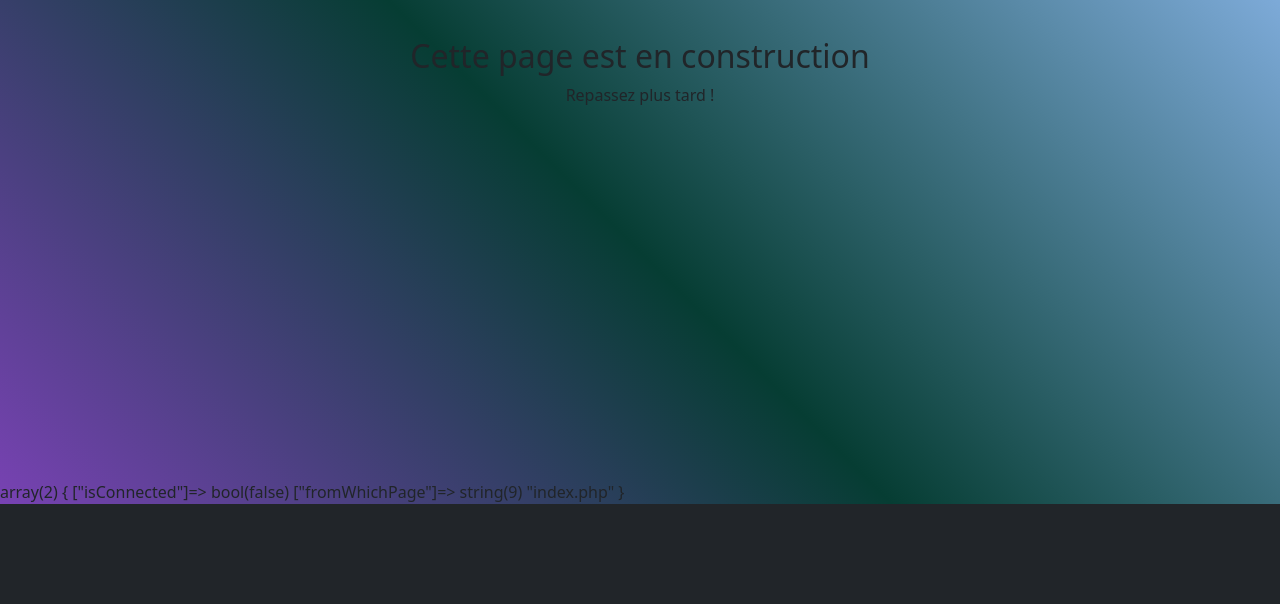
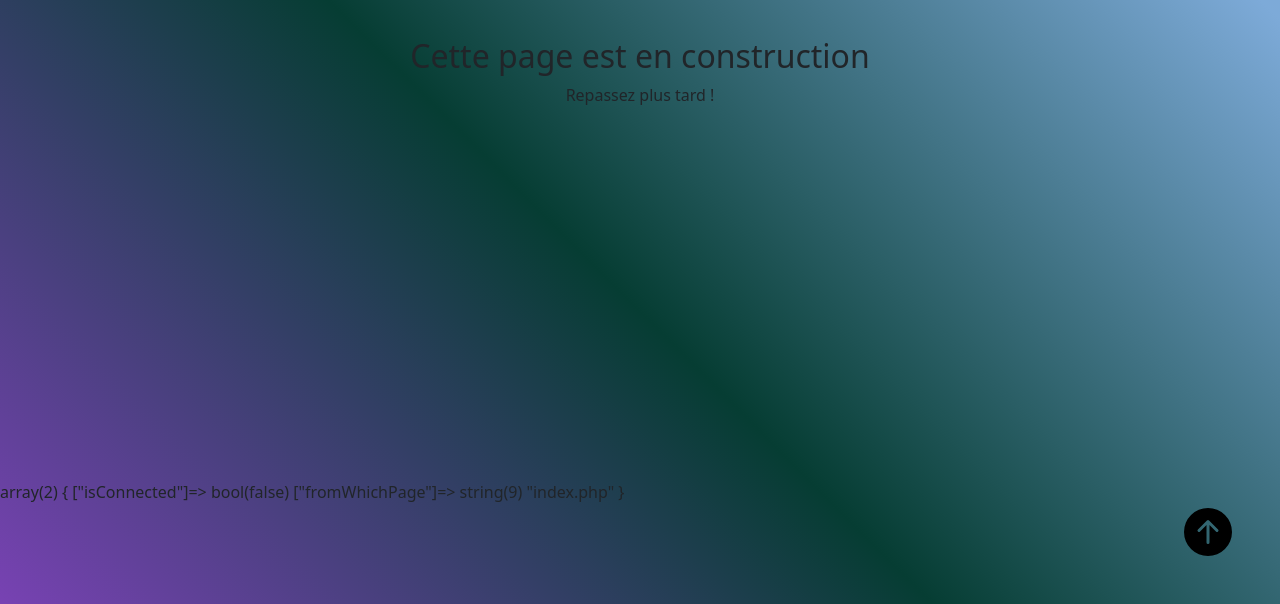
Before and after one commit to Lunesombre/ThatMovieWatchList, a PHP site: page /index.php in a window 1280 px wide. Shown: the part 447-1051 px from the top of the page. Before the commit the page ends 951 px from the top, so only its background shows below. Run offline with PHP 8.4, Linux system fonts and the light colour scheme.

Commit message:
added 'back to top' button

```diff
--- a/layout/footer.php
+++ b/layout/footer.php
@@ -1,3 +1,10 @@
+    <div>
+        <a href="#top" class="d-flex justify-content-end p-5 pt-1" alt="Back to top" title="Retour en haut de page">
+            <svg xmlns="http://www.w3.org/2000/svg" width="48" fill="dark" class="bi bi-arrow-up-circle-fill" viewBox="0 0 16 16">
+                <path d="M16 8A8 8 0 1 0 0 8a8 8 0 0 0 16 0zm-7.5 3.5a.5.5 0 0 1-1 0V5.707L5.354 7.854a.5.5 0 1 1-.708-.708l3-3a.5.5 0 0 1 .708 0l3 3a.5.5 0 0 1-.708.708L8.5 5.707V11.5z" />
+            </svg>
+        </a>
+    </div>
 </body>
 
 </html>
--- a/layout/header.php
+++ b/layout/header.php
@@ -19,5 +19,5 @@
   <script src="https://cdn.jsdelivr.net/npm/bootstrap@5.3.0-alpha1/dist/js/bootstrap.bundle.min.js" defer></script>
 </head>
 
-<body>
+<body id="top">
   <?php require_once __DIR__ . '/navbar.php'; ?>
--- a/movies.php
+++ b/movies.php
@@ -135,6 +135,5 @@ if(isset($_SESSION['user_id'])){
     </div>
 </div>
 
-
 <?php
 require_once __DIR__ . '/layout/footer.php';
```
Also changed, not shown: assets/img/arrow-up-circle-fill.svg (added).
